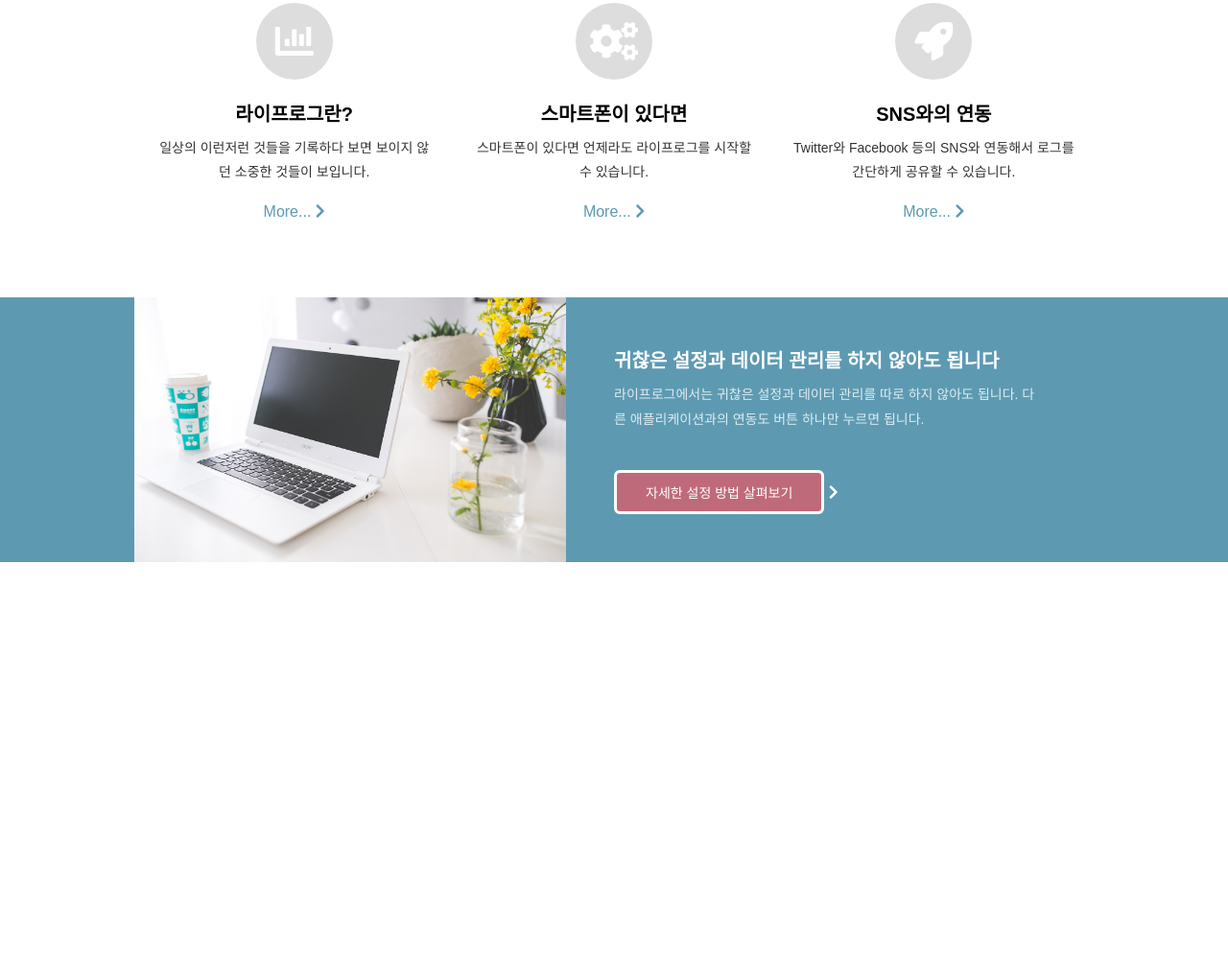
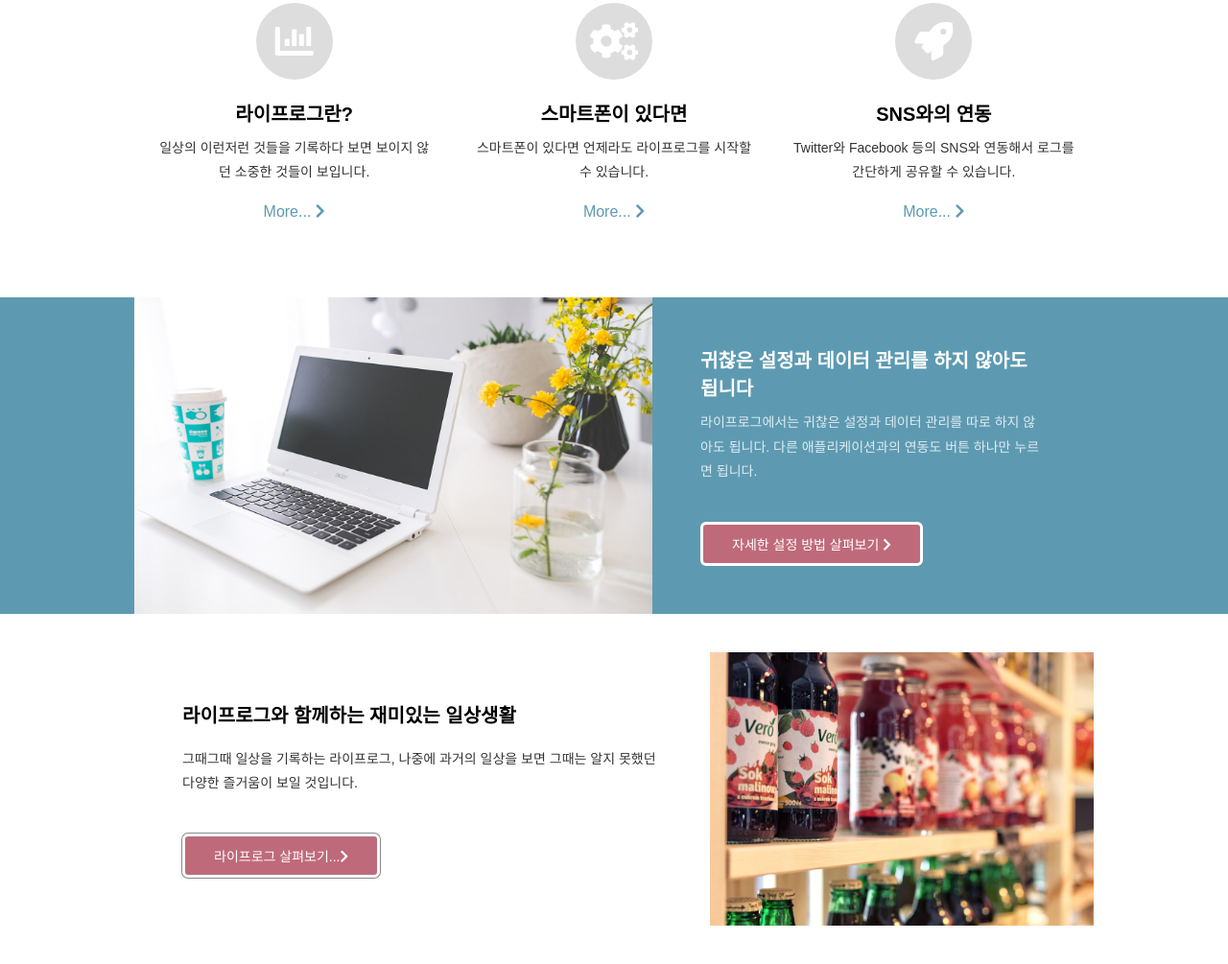
Before and after one commit to ChaeWonKong/html-css-study, a plain HTML site: page index.html in a window 1280 px wide. Shown: the part 877-1882 px from the top of the page at 96% size. Before the commit the page ends 1463 px from the top, so only its background shows below. Drawn offline with Linux system fonts and the light colour scheme.

Commit message:
Add section conD

```diff
--- a/index.html
+++ b/index.html
@@ -58,9 +58,21 @@
 	        <div class="text">
 	            <h2>귀찮은 설정과 데이터 관리를 하지 않아도 됩니다</h2>
 	            <p>라이프로그에서는 귀찮은 설정과 데이터 관리를 따로 하지 않아도 됩니다. 다른 애플리케이션과의 연동도 버튼 하나만 누르면 됩니다.</p>
-	            <a href="#">자세한 설정 방법 살펴보기</a>
+	            <a href="#">자세한 설정 방법 살펴보기
 	            <span class="fas fa-chevron-right"></span>
+                </a>
 	        </div>
+	    </div>
+	</section>
+
+	<section class="conD">
+	    <div class="container">
+            <div class="photo"></div>
+	            <div class="text">
+	                <h2>라이프로그와 함께하는 재미있는 일상생활</h2>
+	                <p>그때그때 일상을 기록하는 라이프로그, 나중에 과거의 일상을 보면 그때는 알지 못했던 다양한 즐거움이 보일 것입니다.</p>
+	                <a href="#">라이프로그 살펴보기...<span class="fas fa-chevron-right"></span></a>
+	            </div>
 	    </div>
 	</section>
 
--- a/style.css
+++ b/style.css
@@ -69,7 +69,7 @@ body {
 	background-image: linear-gradient(rgba(255, 255, 255, 0.2), rgba(255, 255, 255, 0.2));
 }
 
-/* ContentsB: overview */
+/* ContentsB: overview(icon) */
 .conB .container {
     padding-top: 80px;
     padding-bottom: 20px;
@@ -120,7 +120,7 @@ body {
     color: var(--icon-color);
 }
 
-/* ContentsC: Overview */
+/* ContentsC: Overview(text and img) */
 .conC {
     background-color: #5D9AB2;
     background-color: var(--main-color);
@@ -171,6 +171,55 @@ body {
     background-size: cover;
 }
 
+/* ContentsD: Overview(img and text) */
+.conD .container {
+    padding-top: 2px;
+}
+
+.conD .text{
+    padding: 20px;
+}
+
+.conD h2 {
+    margin-top: 0;
+    margin-bottom: 20px;
+    font-size: 20px;
+}
+
+.conD p{
+    margin-top: 0;
+    margin-bottom: 20px;
+    font-size: 14px;
+    line-height: 1.8;
+    opacity: 0.8;
+}
+
+.conD a{
+    display: inline-block;
+    margin-top: 20px;
+    padding: 10px 30px;
+    box-shadow: 0 0 0 1px #888;
+    border: solid 3px currentColor;
+    border-radius: 6px;
+    background-color: #BF6A7A;
+    background-color: var(--accent-color);
+    color: #fff;
+    color: var(--text-bright-color);
+    font-size: 14px;
+    text-decoration: none;
+}
+
+.conD a:hover {
+    background-image: linear-gradient(rgba(255, 255, 255, 0.2), rgba(255, 255, 255, 0.2));
+}
+
+.conD .photo {
+    min-height: 200px;
+    background-image: url(img/life.jpg);
+    background-position: center;
+    background-size: cover;
+}
+
 @media (min-width: 768px) {
 	.conA h1 {
 		font-size: 115px;
@@ -200,11 +249,30 @@ body {
     }
 
     .conC .photo {
-        flex: 2;
+        flex: 3;
     }
 
     .conC .text {
         flex: 2;
         padding: 50px;
     }
+
+    .conD .container {
+        display: flex;
+        flex-direction: row-reverse;
+        max-width: 1000px;
+        max-width: var(--large-width);
+        margin: 0 auto;
+        padding-top: 40px;
+        padding-bottom: 40px;
+    }
+
+    .conD .photo {
+        flex: 0 0 400px;
+    }
+
+    .conD .text {
+        flex: 1;
+        padding: 50px;
+    }
 }
```
